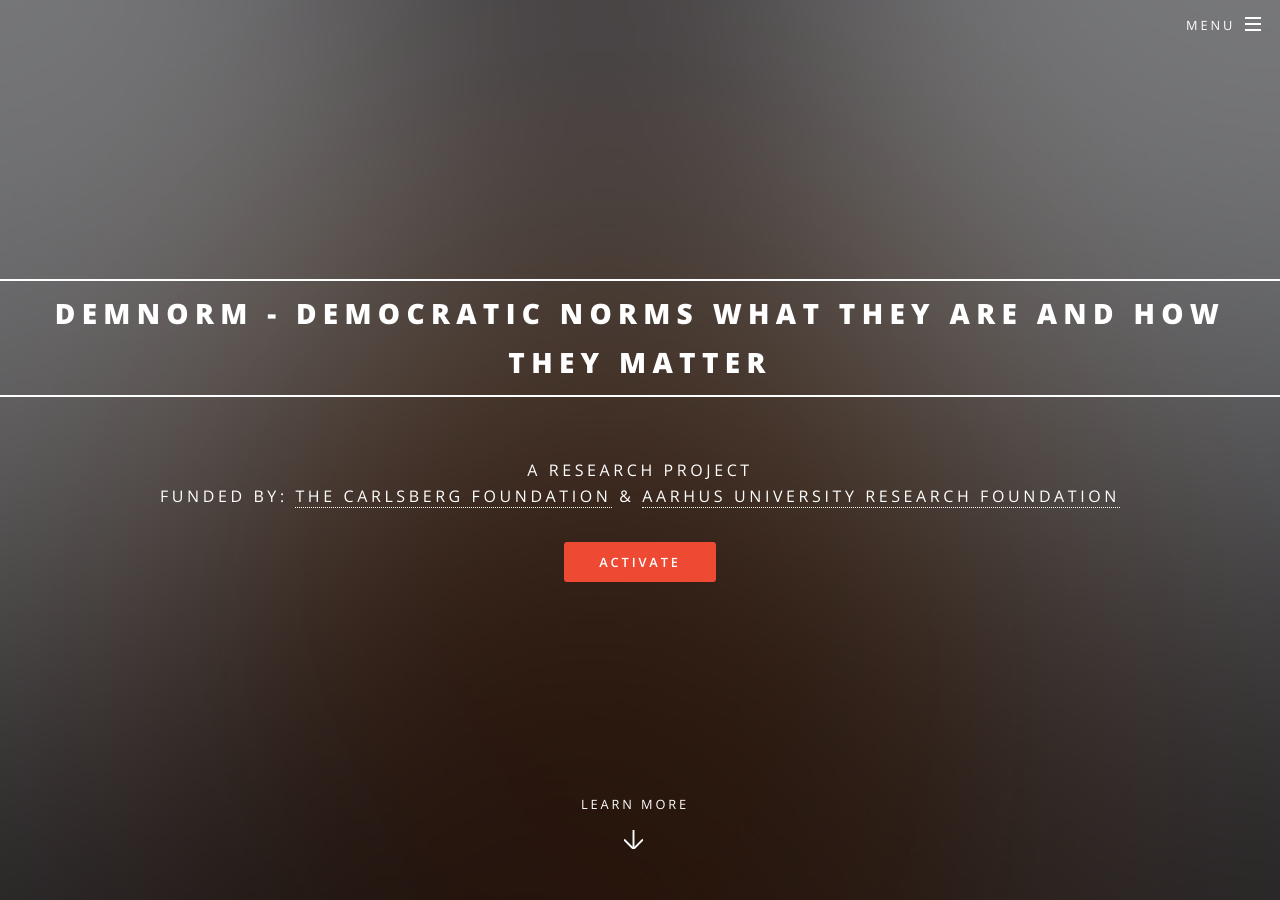
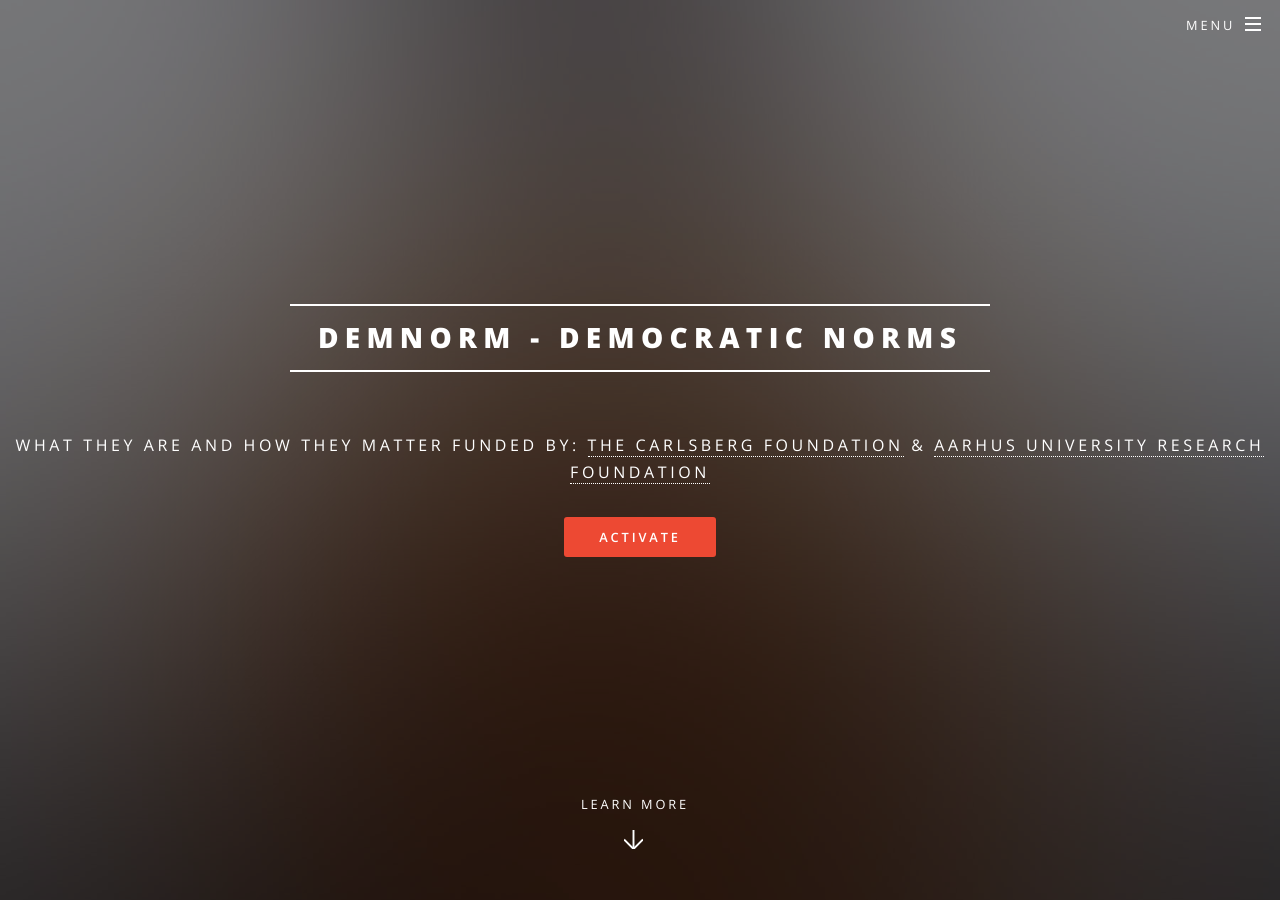
Before and after one commit to demnorm/demnorm.github.io, a Jekyll site: the page built from index.html, in a window 1280 px wide and 900 px high. Built offline with Jekyll 4.4.1, drawn with Linux system fonts in a browser that asks for light colours.

Commit message:
Update _config.yml

```diff
--- a/_config.yml
+++ b/_config.yml
@@ -4,9 +4,8 @@
 # Site settings
 title: |
   DEMNORM - Democratic Norms
+description: |
   WHAT THEY ARE AND HOW THEY MATTER
-description: |
-  A Research Project
   funded by: [The Carlsberg Foundation](https://www.carlsbergfondet.dk/en/Forskningsaktiviteter/Bevillingsstatistik/Bevillingsoversigt/CF21_0459_Daniel-Bischof) & [Aarhus University Research Foundation](https://auff.au.dk/en/)
 owner: Your Name # or company name
 first_published: 2016 # if migrating another site, the year of your first publish
```
